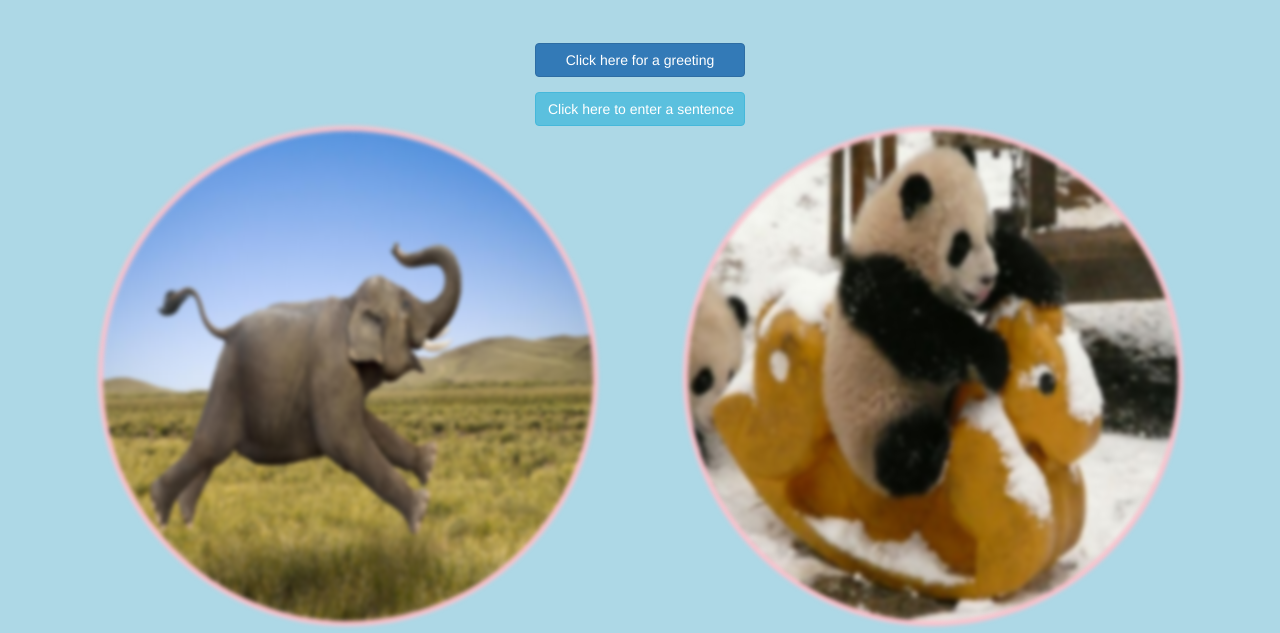
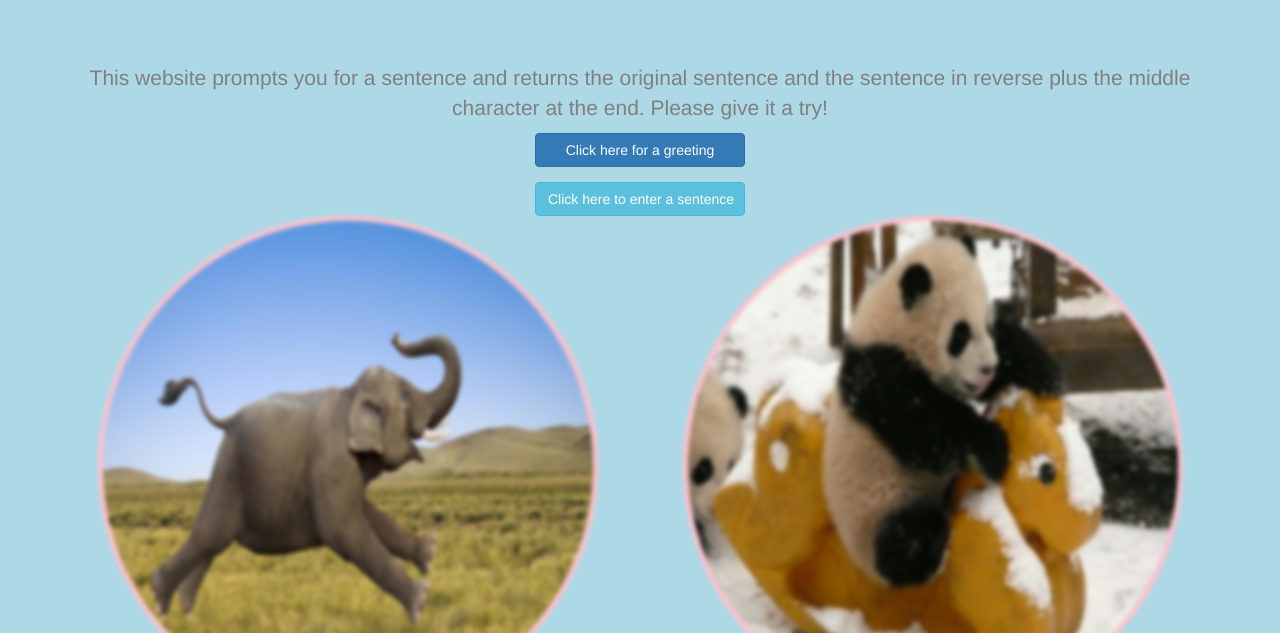
Before and after one commit to amy1hwang/cipher, a plain HTML site: page index.html in a window 1280 px wide. Shown: the part 167-800 px from the top of the page. Drawn offline with nearby package versions, Linux system fonts and the light colour scheme.

Commit message:
create paragraph with information on how to use

```diff
--- a/index.html
+++ b/index.html
@@ -12,6 +12,9 @@
   <body>
     <div class="container">
       <div class="row"><h1>Cipher</h1></div>
+      <div class="row">
+        <p>This website prompts you for a sentence and returns the original sentence and the sentence in reverse plus the middle character at the end. Please give it a try!</p>
+      </div>
       <div class="row">
         <div id="greeting"><button class="btn btn-primary">Click here for a greeting</button></div>
         <div id="askSentence"><button class="btn btn-info">Click here to enter a sentence</button></div>
```
